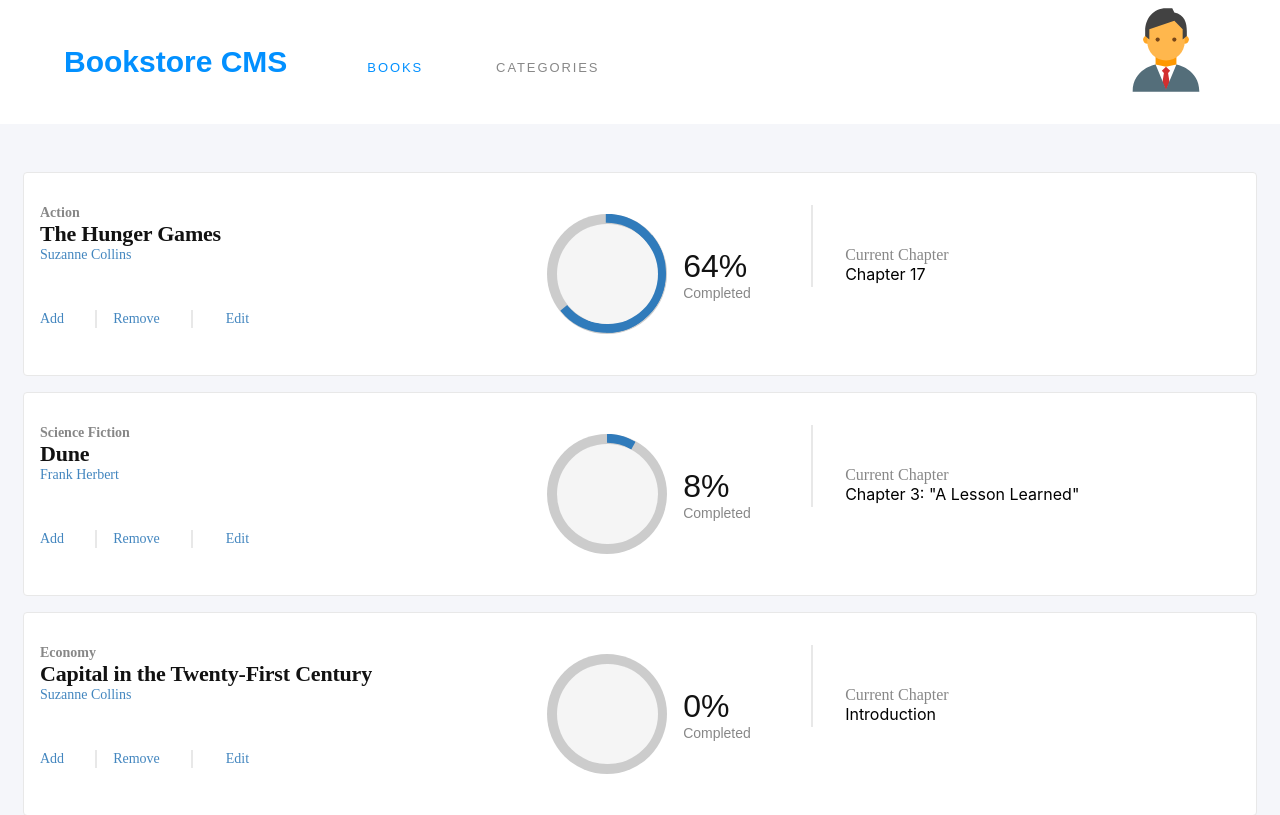
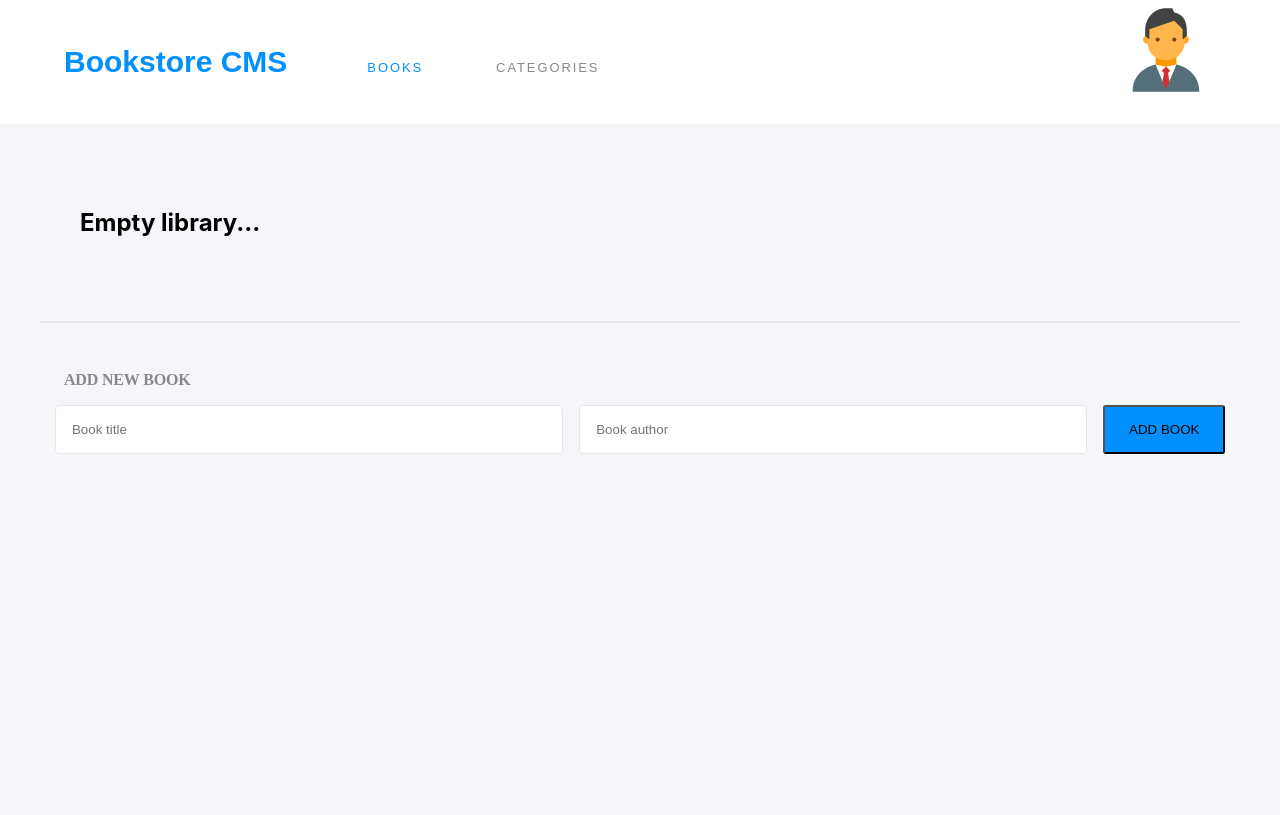
Before and after one commit to miltonHenschel/bookstore-app, a React (Create React App) app: page / in a window 1280 px wide. Shown: the top 815 px of the page. Built offline with nearby package versions, Linux system fonts and the light colour scheme.

Commit message:
Use useSelector in Books route to display books

```diff
--- a/package.json
+++ b/package.json
@@ -8,6 +8,7 @@
     "@testing-library/jest-dom": "^5.16.5",
     "@testing-library/react": "^13.4.0",
     "@testing-library/user-event": "^13.5.0",
+    "prop-types": "^15.8.1",
     "react": "^18.2.0",
     "react-dom": "^18.2.0",
     "react-icons": "^4.8.0",
--- a/src/components/Book.js
+++ b/src/components/Book.js
@@ -1,25 +1,40 @@
 /* eslint-disable no-unused-vars */
 /* eslint-disable import/no-extraneous-dependencies */
 import PropTypes from 'prop-types';
+import { useDispatch } from 'react-redux';
+import { v4 as uuidv4 } from 'uuid';
 
+import { removeBooks } from '../redux/features/books/booksSlice';
 import styles from '../styles/Book.module.css';
 
 function Book({
-  schoolOf, title, author, className, percentage, chapter,
+  category, title, author, className, percentage, chapter,
 }) {
+  const dispatch = useDispatch();
+  const id = uuidv4();
+
   return (
     <>
       <div className={styles.LessonPanel}>
         <div className="Div1">
           <section className="Div1Sec1">
-            <span className={styles.SchoolOf}>{schoolOf}</span>
+            <span className={styles.SchoolOf}>{category}</span>
             <span className={styles.Title}>{title}</span>
             <span className={styles.Author}>{author}</span>
           </section>
           <section className="Div1Sec2">
             <span className={styles.Comments}>Add</span>
             <div className={styles.Line2} />
-            <span className={styles.Remove}>Remove</span>
+            <span className={styles.Remove}>
+              <button
+                type="button"
+                onClick={() => {
+                  dispatch(removeBooks(id));
+                }}
+              >
+                Remove
+              </button>
+            </span>
             <div className={styles.Line2} />
             <span className={styles.Edit}>Edit</span>
           </section>
@@ -54,7 +69,7 @@ function Book({
 }
 
 Book.propTypes = {
-  schoolOf: PropTypes.string.isRequired,
+  category: PropTypes.string.isRequired,
   title: PropTypes.string.isRequired,
   author: PropTypes.string.isRequired,
   percentage: PropTypes.number,
--- a/src/routes/Books.js
+++ b/src/routes/Books.js
@@ -1,13 +1,62 @@
+/* eslint-disable max-len */
+// import { useState } from 'react';
+import { useSelector } from 'react-redux';
 import Book from '../components/Book';
 import Form from '../components/Form';
 
 import styles from '../styles/Books.module.css';
 
 function Books() {
+  // const [books] = useState(
+  //   [
+  //     {
+  //       item_id: 'item1',
+  //       category: 'Action',
+  //       title: 'The Great Gatsby',
+  //       author: 'John Smith',
+  //       className: 'c100 p64 center',
+  //       percentage: 64,
+  //       chapter: 'Chapter 17',
+  //     },
+  //     {
+  //       item_id: 'item2',
+  //       category: 'Fiction',
+  //       title: 'Anna Karenina',
+  //       author: 'Leo Tolstoy',
+  //       className: 'c100 p8 center',
+  //       percentage: 8,
+  //       chapter: 'Chapter 3: "A Lesson Learned"',
+  //     },
+  //     {
+  //       item_id: 'item3',
+  //       category: 'Nonfiction',
+  //       title: 'The Selfish Gene',
+  //       author: 'Richard Dawkins',
+  //       className: 'c100 p0 center',
+  //       percentage: 0,
+  //       chapter: 'Introduction',
+  //     },
+  //   ],
+  // );
+
+  const books = useSelector((state) => state.books);
+
+  if (books.length === 0) {
+    return (
+      <>
+        <div className={styles.BookContainer}>
+          <h2 className={styles.h2}>Empty library...</h2>
+        </div>
+        <div className={styles.Line} />
+        <Form />
+      </>
+    );
+  }
+
   return (
     <>
       <div className={styles.BookContainer}>
-        <Book
+        {/* <Book
           schoolOf="Action"
           title="The Hunger Games"
           author="Suzanne Collins"
@@ -29,7 +78,18 @@ function Books() {
           author="Suzanne Collins"
           className="c100 p0 center"
           chapter="Introduction"
-        />
+        /> */}
+        {books.map((book) => (
+          <Book
+            key={book.id}
+            schoolOf={book.schoolOf}
+            title={book.title}
+            author={book.author}
+            className={book.className}
+            percentage={book.percentage}
+            chapter={book.chapter}
+          />
+        ))}
       </div>
       <div className={styles.Line} />
       <Form />
--- a/src/styles/Books.module.css
+++ b/src/styles/Books.module.css
@@ -9,3 +9,9 @@
   flex-direction: column;
   gap: 1rem;
 }
+
+.h2 {
+  border-radius: 3px;
+  padding: 1rem;
+  margin-left: 4rem;
+}
```
Also changed, not shown: src/components/Button.js (added, +11 -0 lines), 1 other file (tests, documents, lock files or other folders).
